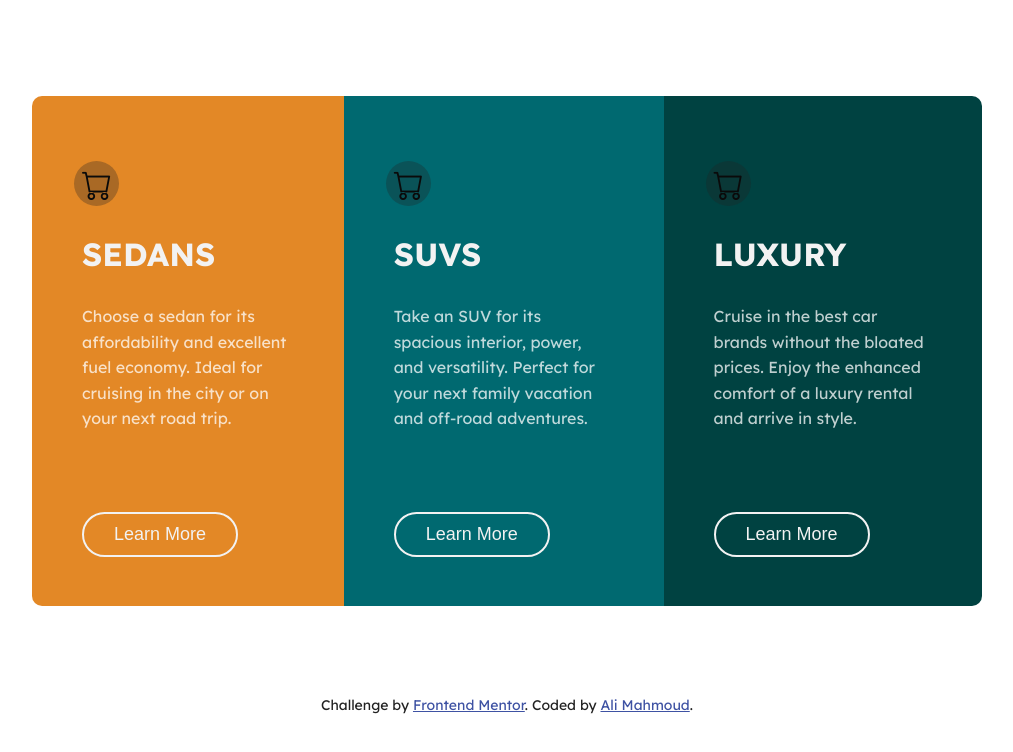
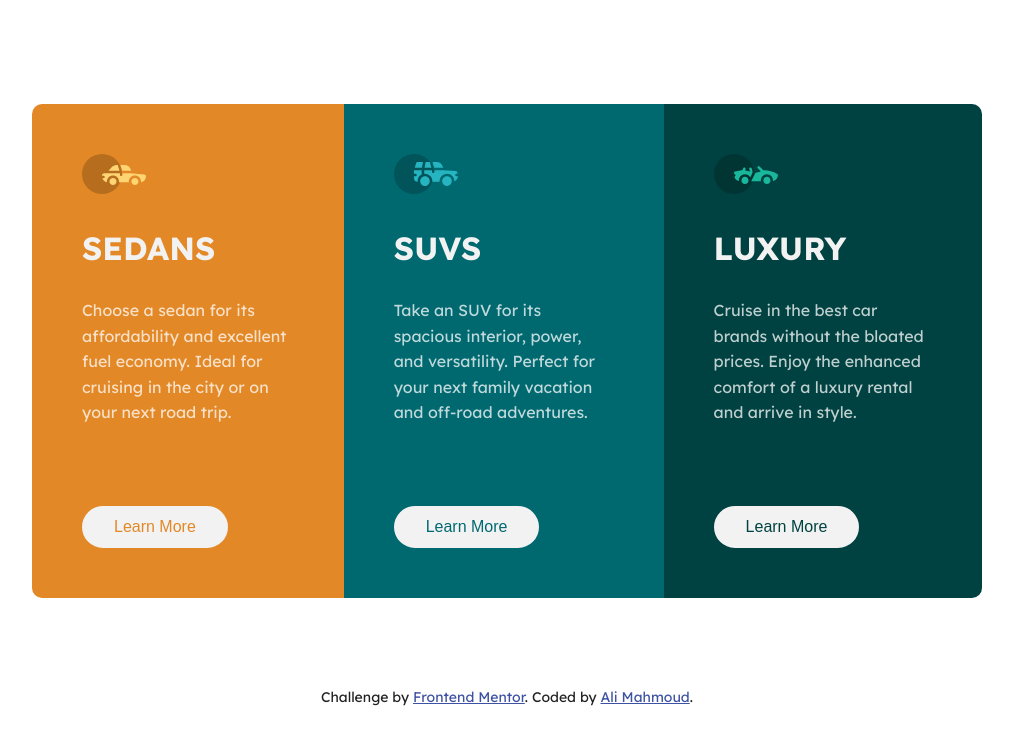
Before and after one commit to AliMahmoud21/Frontend-Mentor---Column-Preview-Card-Component-Main-Challenge, a plain HTML site: page index.html in a window 1280 px wide. Shown: the whole page, without its empty margins (133-1146 px from the left). Drawn offline with nearby package versions, Linux system fonts and the light colour scheme.

Commit message:
Add files via upload

```diff
--- a/Style.scss
+++ b/Style.scss
@@ -23,19 +23,19 @@ body {
         max-width: 950px;
         max-height: 510px;
         .card {
-            position: relative;
-            &::before {
-                content: "";
-                background-color: #222;
-                position: absolute;
-                top: 65px;
-                left: 42px;
-                width: 45px;
-                height: 45px;
-                border-radius: 50%;
-                opacity: .3;
-            }
-            padding: 70px 50px;
+            // position: relative;
+            // &::before {
+            //     content: "";
+            //     background-color: #222;
+            //     position: absolute;
+            //     top: 65px;
+            //     left: 42px;
+            //     width: 45px;
+            //     height: 45px;
+            //     border-radius: 50%;
+            //     opacity: .3;
+            // }
+            padding: 50px;
             // border: 2px solid #eee;
             i {
                 margin-top: 20px;
@@ -53,16 +53,19 @@ body {
                     font-weight: 700;
                 }
             }
-            p {
-                color: hsla(0, 0%, 100%, 0.75);
-                margin-top: 30px;
-                line-height: 1.6;
+            .para {
+                max-width: 100%;
+                p {
+                    color: hsla(0, 0%, 100%, 0.75);
+                    margin-top: 30px;
+                    line-height: 1.6;
+                }
             }
             .btn {
-                background-color: inherit;
-                color: hsl(0, 0%, 95%);
+                background-color: hsl(0, 0%, 95%);
+                // color: inherit;
                 font: {
-                    size: 18px;
+                    size: 16px;
                     weight: 400;
                 }
                 margin-top: 80px;
@@ -74,11 +77,9 @@ body {
                 border-radius: 25px;
                 padding: 10px 30px;
                 &:hover {
+                    background-color: inherit;
+                    color: hsl(0, 0%, 95%);
                     box-shadow: 5px 5px 20px rgb(0 0 0 / 40%);
-                    // border: 2px solid hsl(0, 0%, 95%);
-                    // border-radius: 25px;
-                    // box-shadow: 5px 5px 10px rgb(0 0 0 / 40%);
-                    // padding: 10px 20px;
                 }
             }
         }
@@ -86,14 +87,23 @@ body {
             background-color: hsl(31, 77%, 52%);
             border-top-left-radius: 10px;
             border-bottom-left-radius: 10px;
+            .btn {
+                color: hsl(31, 77%, 52%);
+            }
         }
         .card-2 {
             background-color: hsl(184, 100%, 22%);
+            .btn {
+                color: hsl(184, 100%, 22%);
+            }
         }
         .card-3 {
             background-color: hsl(179, 100%, 13%);
             border-top-right-radius: 10px;
             border-bottom-right-radius: 10px;
+            .btn {
+                color: hsl(179, 100%, 13%);
+            }
         }
     }
 }
--- a/index.html
+++ b/index.html
@@ -17,24 +17,30 @@
   <div class="container">
     <div class="card-content">
       <div class="card card-1">
-        <i class="bi bi-cart"></i>
+        <img src="images/icon-sedans.svg" alt="">
         <h2>Sedans</h2>
-        <p>Choose a sedan for its affordability and excellent fuel economy. Ideal for cruising in the city
-          or on your next road trip.</p>
+        <div class="para">
+          <p>Choose a sedan for its affordability and excellent fuel economy. Ideal for cruising in the city
+            or on your next road trip.</p>
+        </div>
         <button class="btn">Learn More</button>
       </div>
       <div class="card card-2">
-        <i class="bi bi-cart"></i>
+        <img src="images/icon-suvs.svg" alt="">
         <h2>SUVs</h2>
-        <p>Take an SUV for its spacious interior, power, and versatility. Perfect for your next family vacation
-          and off-road adventures.</p>
+        <div class="para">
+          <p>Take an SUV for its spacious interior, power, and versatility. Perfect for your next family vacation
+            and off-road adventures.</p>
+          </div>
         <button class="btn">Learn More</button>
       </div>
       <div class="card card-3">
-        <i class="bi bi-cart"></i>
+        <img src="images/icon-luxury.svg" alt="">
         <h2>Luxury</h2>
+      <div class="para">
         <p>Cruise in the best car brands without the bloated prices. Enjoy the enhanced comfort of a luxury
           rental and arrive in style.</p>
+      </div>
         <button class="btn">Learn More</button>
       </div>
     </div>
```
Also changed, not shown: dist/Style.css, 1 other file.
